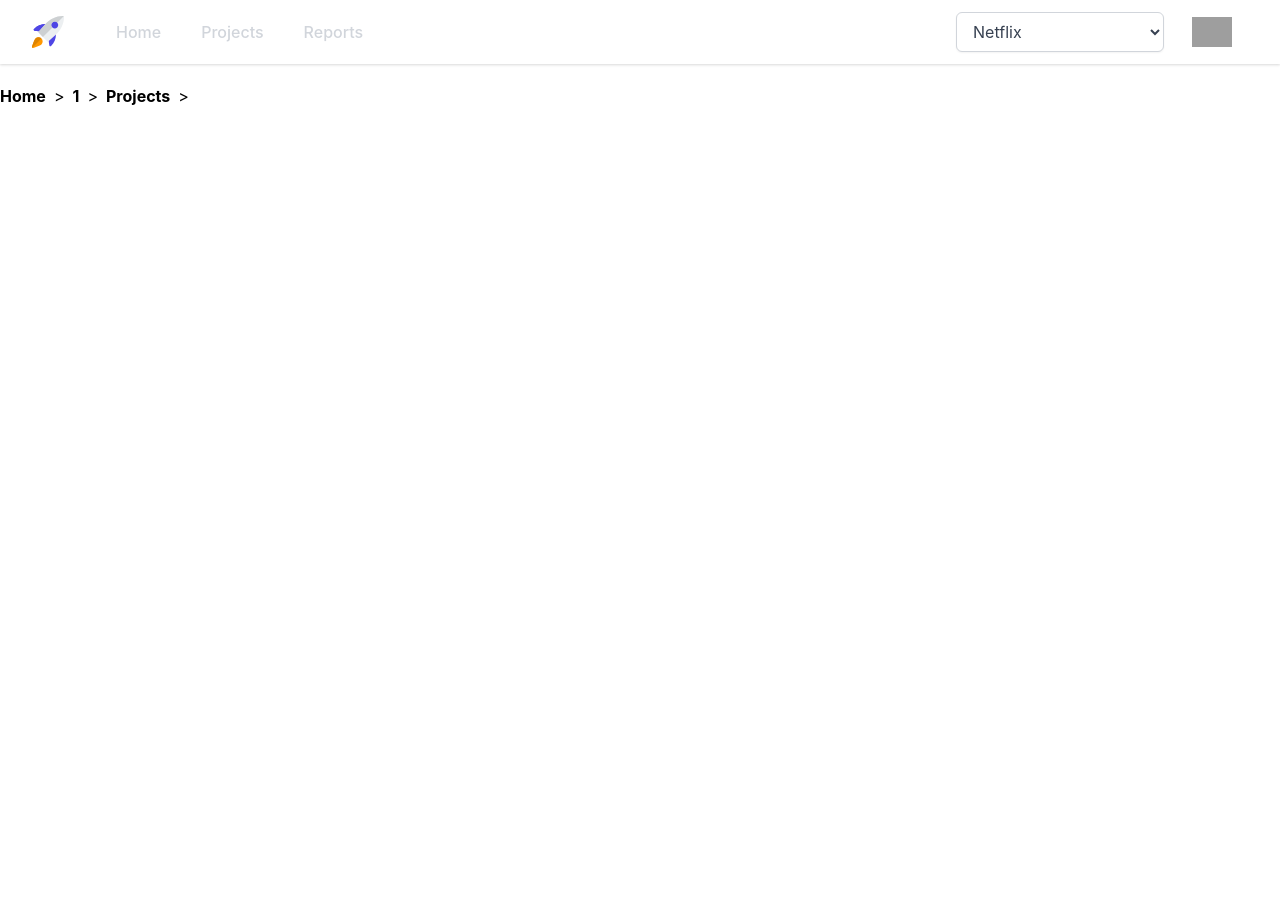
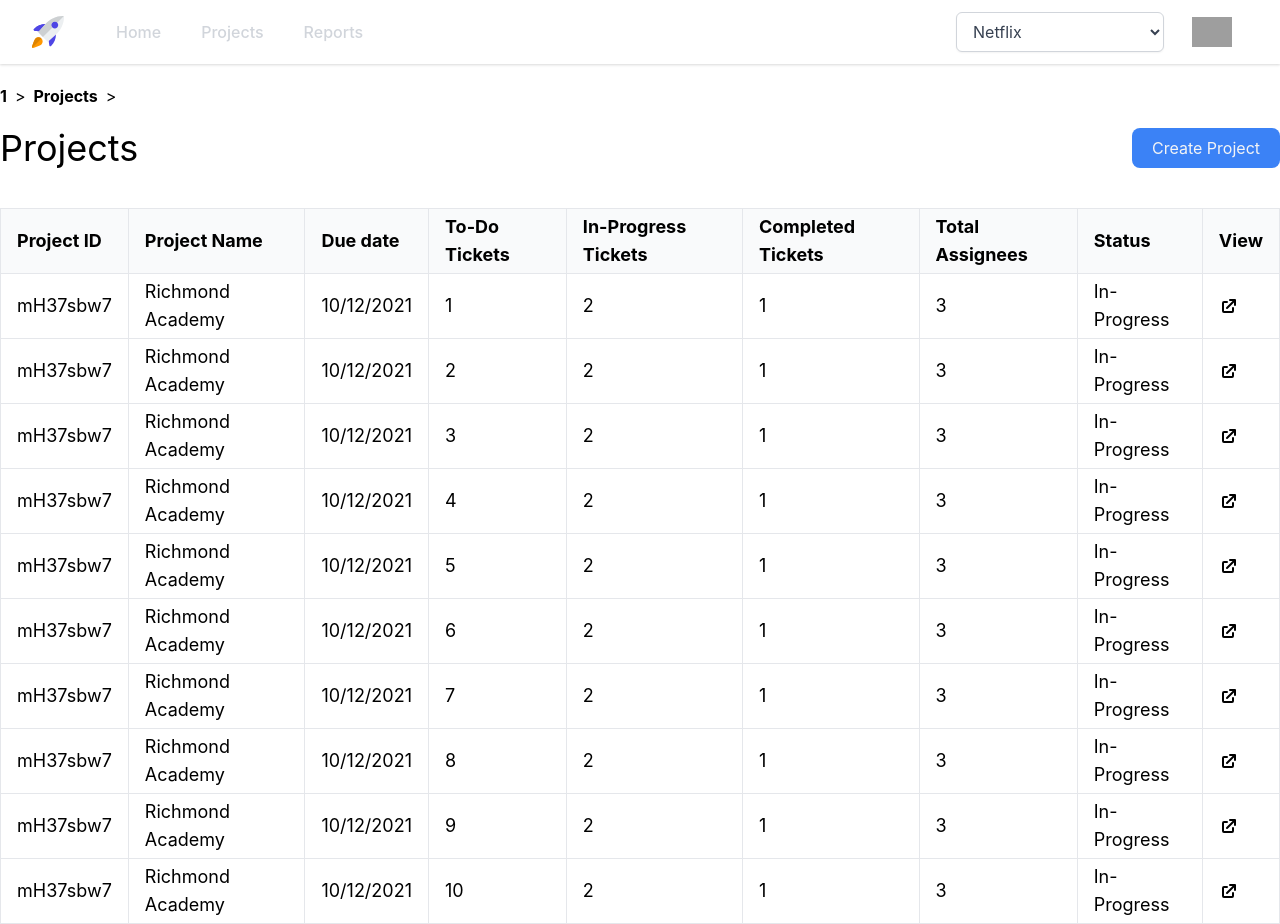
Before and after one commit to isala404/WorkFlow, a React (Create React App) app in the folder StaticUI/: page /1/projects in a window 1280 px wide. Before the commit the page ends 800 px from the top, so only its background shows below. Built offline with nearby package versions, Linux system fonts and the light colour scheme; grey boxes are pictures that could not be loaded.

Commit message:
Created Projects page

```diff
--- a/StaticUI/src/App.js
+++ b/StaticUI/src/App.js
@@ -3,6 +3,7 @@ import Navbar from './components/Navbar';
 import { Routes, Route } from "react-router-dom";
 import Home from './Pages/Home';
 import Projects from './Pages/Projects';
+import Project from './Pages/Project';
 import Reports from './Pages/Reports';
 import Breadcrumbs from './components/Breadcrumbs';
 
@@ -16,8 +17,9 @@ function App() {
       <Breadcrumbs />
       <Routes>
         <Route path="/" element={<Home />} />
-        <Route path="/projects" element={<Projects />} />
-        <Route path="/reports" element={<Reports />} />
+        <Route path="/:company/projects" element={<Projects />} />
+        <Route path="/:company/projects/:project" element={<Project />} />
+        <Route path="/:company/reports" element={<Reports />} />
       </Routes>
       </div>
 
--- /dev/null
+++ b/StaticUI/src/Pages/Project.jsx
@@ -0,0 +1,14 @@
+import React from "react";
+import { useParams } from "react-router-dom";
+
+
+const Project = () => {
+    const { project } = useParams();
+    return (
+        <div>
+            <h1>{project}</h1>
+        </div>
+    )
+}
+
+export default Project;
--- a/StaticUI/src/Pages/Projects.jsx
+++ b/StaticUI/src/Pages/Projects.jsx
@@ -1,10 +1,45 @@
 import React from "react";
-import { getCurrentCompany } from "../libs/getCompany";
 
 const Home = () => {
     return (
-        <div>
-            <h1>Projects for {getCurrentCompany()}</h1>
+        <div className="container">
+            <h1 className="inline text-4xl mt-8">Projects</h1>
+            <button class="p-2 pl-5 pr-5 bg-blue-500 text-gray-100 text-md rounded-lg focus:border-4 border-blue-300 float-right">Create Project</button>
+            <table className="table-auto border mt-10 xl:text-lg container">
+                <thead className="border bg-gray-50 ">
+                    <tr className="border">
+                        <th className="border px-4 py-1 text-left">Project ID</th>
+                        <th className="border px-4 py-1 text-left">Project Name</th>
+                        <th className="border px-4 py-1 text-left">Due date</th>
+                        <th className="border px-4 py-1 text-left">To-Do Tickets</th>
+                        <th className="border px-4 py-1 text-left">In-Progress Tickets</th>
+                        <th className="border px-4 py-1 text-left">Completed Tickets</th>
+                        <th className="border px-4 py-1 text-left">Total Assignees</th>
+                        <th className="border px-4 py-1 text-left">Status</th>
+                        <th className="border px-4 py-1 text-left">View</th>
+                    </tr>
+                </thead>
+                <tbody>
+                    {[1, 2, 3, 4, 5, 6, 7, 8, 9, 10].map(i => (
+                        <tr>
+                            <td className="border px-4 py-1">mH37sbw7</td>
+                            <td className="border px-4 py-1">Richmond Academy</td>
+                            <td className="border px-4 py-1">10/12/2021</td>
+                            <td className="border px-4 py-1">{i}</td>
+                            <td className="border px-4 py-1">2</td>
+                            <td className="border px-4 py-1">1</td>
+                            <td className="border px-4 py-1">3</td>
+                            <td className="border px-4 py-1">In-Progress</td>
+                            <td className="border px-4 py-1">
+                                <a href="projects/Richmond Academy"><svg xmlns="http://www.w3.org/2000/svg" className="h-5 w-5" viewBox="0 0 20 20" fill="currentColor">
+                                    <path d="M11 3a1 1 0 100 2h2.586l-6.293 6.293a1 1 0 101.414 1.414L15 6.414V9a1 1 0 102 0V4a1 1 0 00-1-1h-5z" />
+                                    <path d="M5 5a2 2 0 00-2 2v8a2 2 0 002 2h8a2 2 0 002-2v-3a1 1 0 10-2 0v3H5V7h3a1 1 0 000-2H5z" />
+                                </svg></a>
+                            </td>
+                        </tr>
+                    ))}
+                </tbody>
+            </table>
         </div>
     )
 }
--- a/StaticUI/src/components/Breadcrumbs.jsx
+++ b/StaticUI/src/components/Breadcrumbs.jsx
@@ -1,28 +1,33 @@
 /* eslint-disable jsx-a11y/anchor-is-valid */
 import React from 'react';
 import { useLocation } from 'react-router-dom'
+import { toTitleCase } from '../libs/getCompany';
+import { useParams } from "react-router-dom";
 
 const Breadcrumbs = () => {
     const location = useLocation();
-    const URLs = location.pathname.substring(1).split('/');
-    let items = URLs.map(item => {
-        if (item === '') {
-            return null;
+    const { company } = useParams();
+
+    let URLs = location.pathname.substring(1).split('/').filter(item => item !== null && item !== '');
+    URLs = URLs.map((item, index) => {
+        if (index === 0) {
+            return {
+                name: toTitleCase(item),
+                url: '/'
+            }
         }
         return {
             name: toTitleCase(item),
-            url: `${URLs.slice(1, URLs.indexOf(item) + 1).join('/')}`
+            url: `/${URLs.slice(0, index + 1).join('/')}`
         }
-    }).filter(item => item !== null);
-    items.unshift({ name: "Home", url: "/" })
-    console.log("items", items)
+    })
     return (
         <div className="my-5">
             <ol className="list-reset flex text-grey-dark">
-                {items.map((item) => {
+                {URLs.map((url) => {
                     return (
                         <>
-                            <li><a href={item.url} className="font-bold">{item.name}</a></li>
+                            <li><a href={url.url} className="font-bold">{url.name}</a></li>
                             <li><span className="mx-2">{">"}</span></li>
                         </>
                     )
@@ -33,14 +38,4 @@ const Breadcrumbs = () => {
     );
 }
 
-function toTitleCase(str) {
-    console.log("fgfg", str)
-    return str.replace(
-        /\w\S*/g,
-        function (txt) {
-            return txt.charAt(0).toUpperCase() + txt.substr(1).toLowerCase();
-        }
-    );
-}
-
 export default Breadcrumbs;
--- a/StaticUI/src/libs/getCompany.js
+++ b/StaticUI/src/libs/getCompany.js
@@ -1,6 +1,10 @@
 
-export const getCurrentCompany = () => {
-    return localStorage.getItem('currentCompany') || null;
+export const getCurrentCompany = (pretty=false) => {
+    const company = localStorage.getItem('currentCompany') || null;
+    if (pretty && company) {
+        return toTitleCase(company);
+    }
+    return company
 }
 
 export const setCurrentCompany = (company) => {
@@ -8,3 +12,12 @@ export const setCurrentCompany = (company) => {
     // eslint-disable-next-line no-restricted-globals
     location.reload();
 }
+
+export const toTitleCase = (str) => {
+    return decodeURI(str).replace(
+        /\w\S*/g,
+        function (txt) {
+            return txt.charAt(0).toUpperCase() + txt.substr(1).toLowerCase();
+        }
+    );
+}
```
